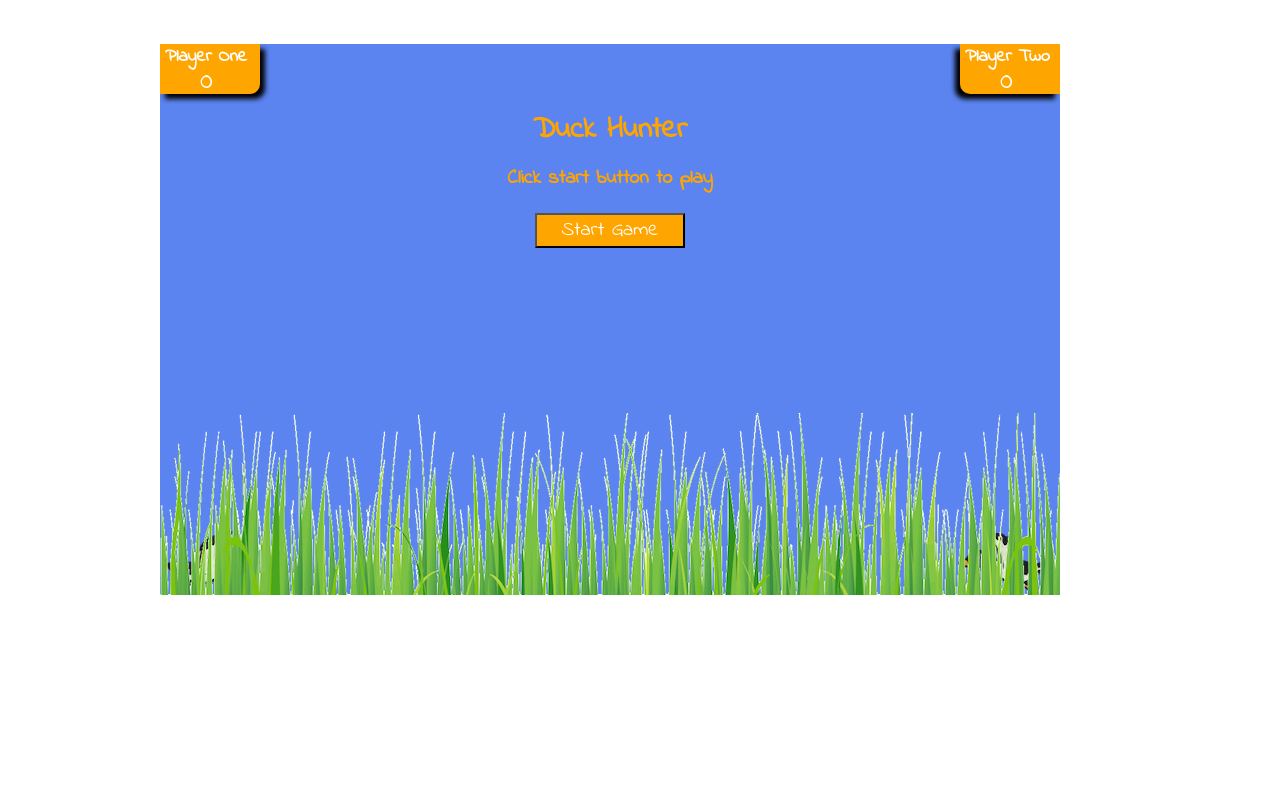
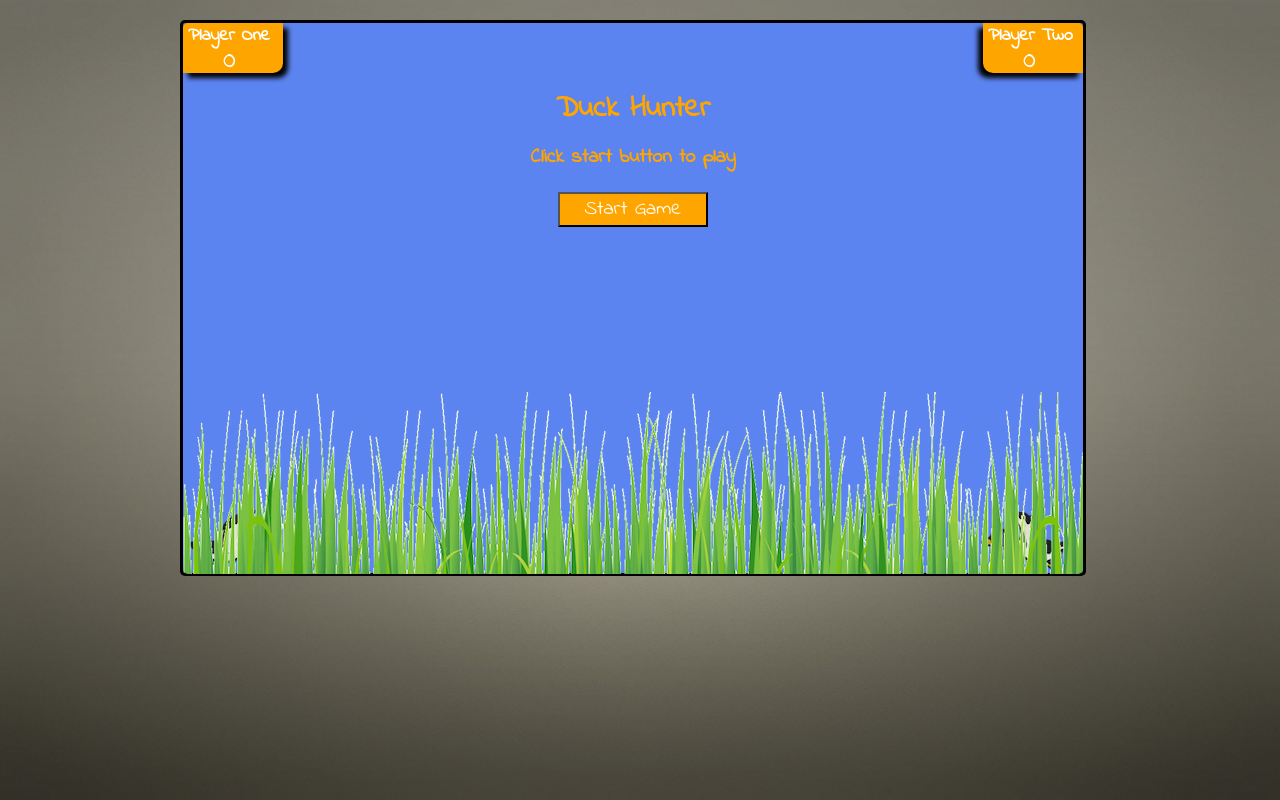
Before and after one commit to ggomersall/WDI-PROJECT-1, a PHP site: page /home.html in a window 1280 px wide. Run offline with PHP 8.4, Linux system fonts and the light colour scheme; some libraries are stand-ins or nearby versions.

Commit message:
added border to game area, changed background image of body

```diff
--- a/css/style.css
+++ b/css/style.css
@@ -2,6 +2,9 @@ body {
   max-width: 960px;
   margin: 0 auto;
   font-family: 'Indie Flower', cursive;
+  background-image: url("../images/Duck-Green-Background.jpg");
+  background-repeat: none;
+  background-size: cover;
 
 }
 
@@ -16,23 +19,18 @@ text-align: center;
   margin: 0 auto;
   position: absolute;
   margin-top: 20px;
+  margin-left: 20px;
+  border:3px solid black;
+  border-radius: 5px;
 
 }
 #game-background {
   background-color: rgb(92, 132, 240);
   min-height: 550px;
-
+  margin-top: -24px;
+  border-radius: 5px;
 }
 
-#game-bar-top {
-  background-color: orange;
-  border-bottom-right-radius: 10px;
-  border-bottom-left-radius: 10px;
-  height: 50px;
-  position: relative;
-  top: 0;
-  z-index: 1;
-}
 
 li{
   display: inline;
@@ -78,6 +76,7 @@ button {
   background-color: orange;
   border-bottom-right-radius: 10px;
   box-shadow: 5px 5px 5px #000;
+  border-top-left-radius: 5px;
 }
 #playerone-box h4{
   font-size: 18px;
@@ -100,6 +99,7 @@ button {
   background-color: orange;
   border-bottom-left-radius: 10px;
   box-shadow: -5px 5px 5px #000;
+  border-top-right-radius: 5px;
 
 }
 #playertwo-box h4{
@@ -143,6 +143,9 @@ button {
   top: 40px;
   background-image: url(../images/grass900px.png);
   height: 182px;
+  border-bottom-left-radius: 5px;
+  border-bottom-right-radius: 5px;
+
 
 }
 .ducks:hover {
```
Also changed, not shown: images/Duck-Green-Background.jpg (added), js/app.js (line endings or trailing spaces).
